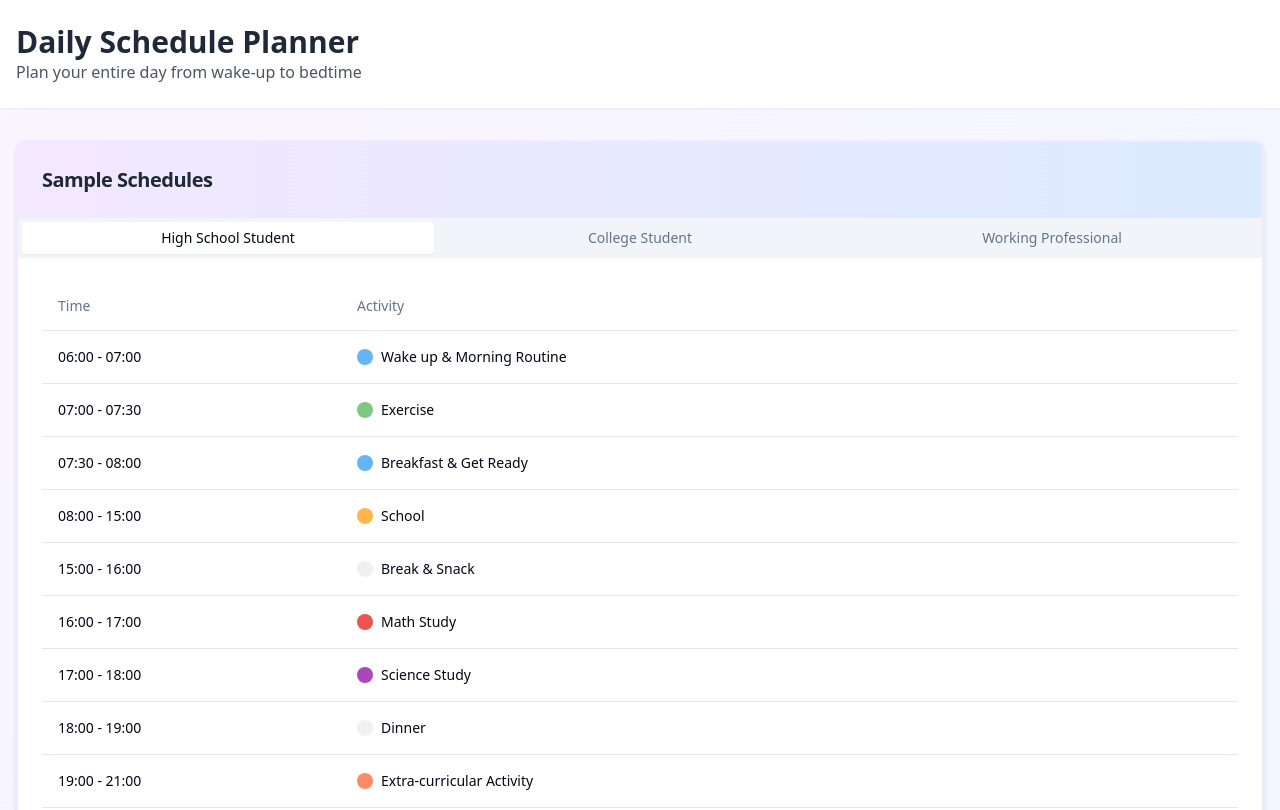
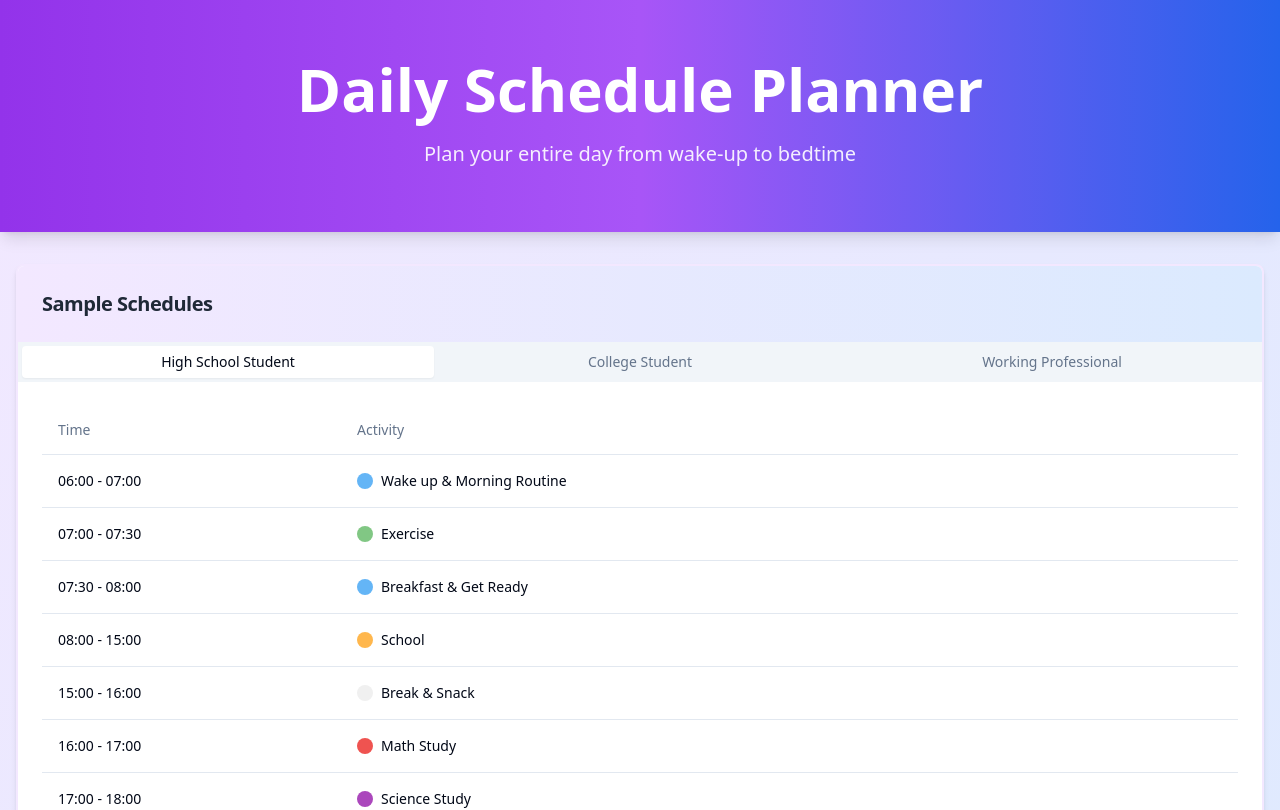
Before and after one commit to pruthvi-189/Study-time-table-, a React (Vite) app: page / in a window 1280 px wide. Shown: the top 810 px of the page. Built offline with nearby package versions, Linux system fonts and the light colour scheme.

Commit message:
Enhance main heading
Make the main heading larger, centered, and animated with a background.

```diff
--- a/src/pages/Index.tsx
+++ b/src/pages/Index.tsx
@@ -1,4 +1,3 @@
-
 import React, { useState, useEffect } from "react";
 import TimetableGenerator from "../components/TimetableGenerator";
 import { Card, CardContent, CardHeader, CardTitle } from "@/components/ui/card";
@@ -70,7 +69,6 @@ const Index = () => {
   const [showGenerator, setShowGenerator] = useState(false);
 
   useEffect(() => {
-    // Update schedule based on active tab
     if (activeTab === "highschool") {
       setCurrentSchedule(studentSchedules[0].schedule);
     } else if (activeTab === "college") {
@@ -81,25 +79,41 @@ const Index = () => {
   }, [activeTab]);
 
   return (
-    <div className="min-h-screen bg-gradient-to-br from-purple-50 to-blue-50">
-      <header className="bg-white shadow-sm py-6">
-        <div className="container mx-auto px-4">
+    <div className="min-h-screen bg-gradient-to-br from-purple-100 to-blue-100">
+      <header className="py-16 bg-gradient-to-r from-purple-600 via-purple-500 to-blue-600 shadow-lg">
+        <div className="container mx-auto px-4 text-center">
+          <motion.div
+            initial={{ opacity: 0, scale: 0.5 }}
+            animate={{ opacity: 1, scale: 1 }}
+            transition={{
+              duration: 0.8,
+              delay: 0.2,
+              ease: [0, 0.71, 0.2, 1.01]
+            }}
+          >
             <motion.h1
-            className="text-2xl md:text-3xl font-bold text-gray-800 text-center md:text-left"
-            initial={{ y: -20, opacity: 0 }}
-            animate={{ y: 0, opacity: 1 }}
-            transition={{ duration: 0.5 }}
+              className="text-4xl md:text-6xl font-bold text-white mb-4"
+              animate={{
+                y: [0, -10, 0],
+              }}
+              transition={{
+                duration: 2.5,
+                ease: "easeInOut",
+                repeat: Infinity,
+                repeatType: "reverse"
+              }}
             >
               Daily Schedule Planner
             </motion.h1>
             <motion.p
-            className="text-gray-600 text-center md:text-left"
-            initial={{ y: -10, opacity: 0 }}
+              className="text-xl text-white/90"
+              initial={{ y: -20, opacity: 0 }}
               animate={{ y: 0, opacity: 1 }}
-            transition={{ duration: 0.5, delay: 0.2 }}
+              transition={{ duration: 0.7, delay: 0.6 }}
             >
               Plan your entire day from wake-up to bedtime
             </motion.p>
+          </motion.div>
         </div>
       </header>
 
```
Lines whose indentation alone changed are shown as unchanged.
